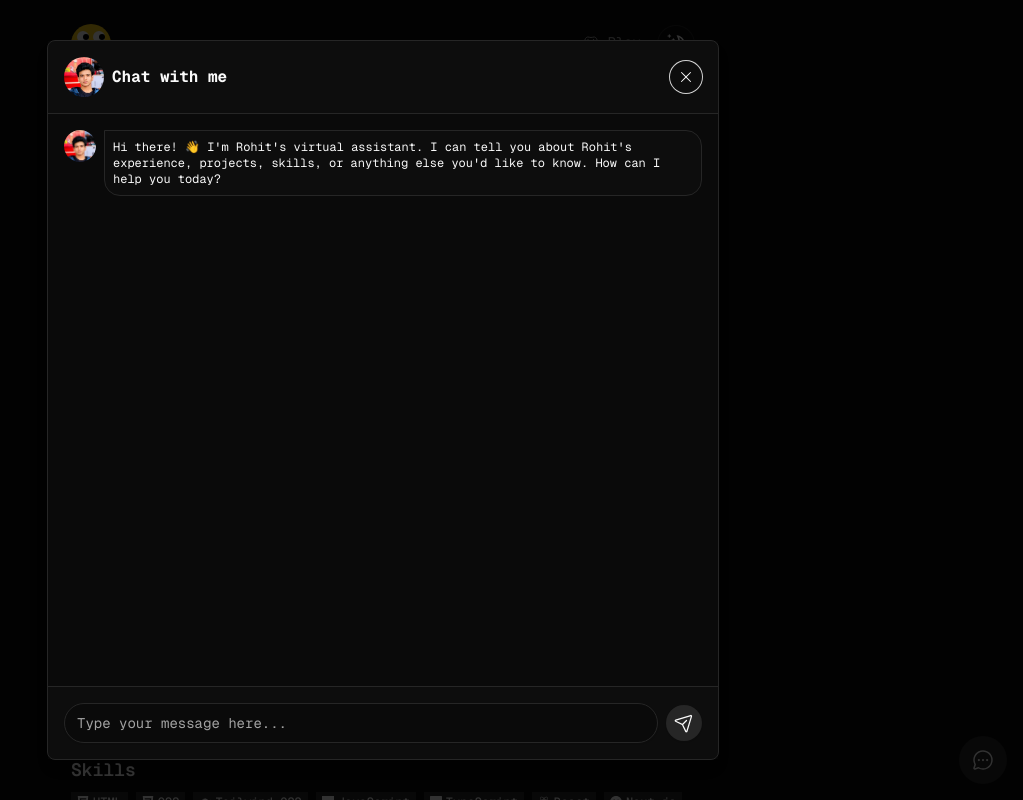
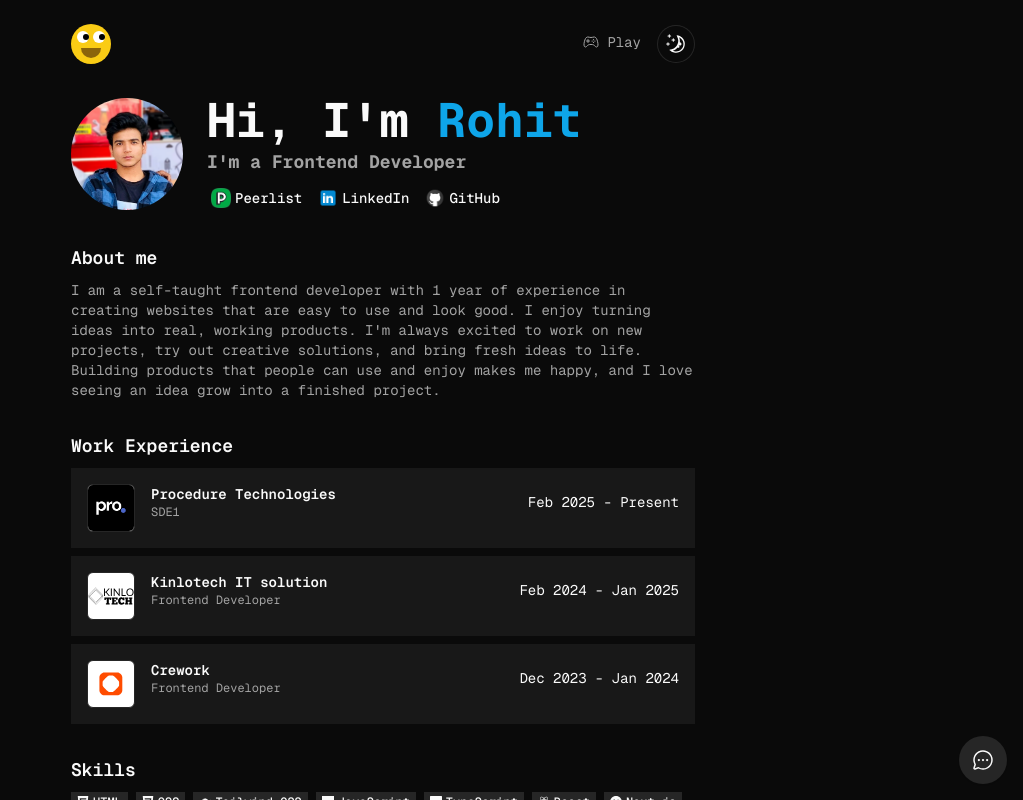
Before and after one commit to rohitjuyal21/portfolio, a Next.js app: page / in a window 1280 px wide. Shown: the top 800 px of the page, without its empty margins (257-1280 px from the left). Built offline with nearby package versions, Linux system fonts and the light colour scheme.

Commit message:
update chatbot

```diff
--- a/components/ChatBot/ChatBot.tsx
+++ b/components/ChatBot/ChatBot.tsx
@@ -22,7 +22,7 @@ import ReactMarkdown from "react-markdown";
 import TypingAnimation from "./TypingAnimation";
 
 export default function ChatBot() {
-  const [open, setOpen] = useState(true);
+  const [open, setOpen] = useState(false);
   const [message, setMessage] = useState("");
   const [isLoading, setIsLoading] = useState(false);
   const [chatHistory, setChatHistory] = useState<
```
